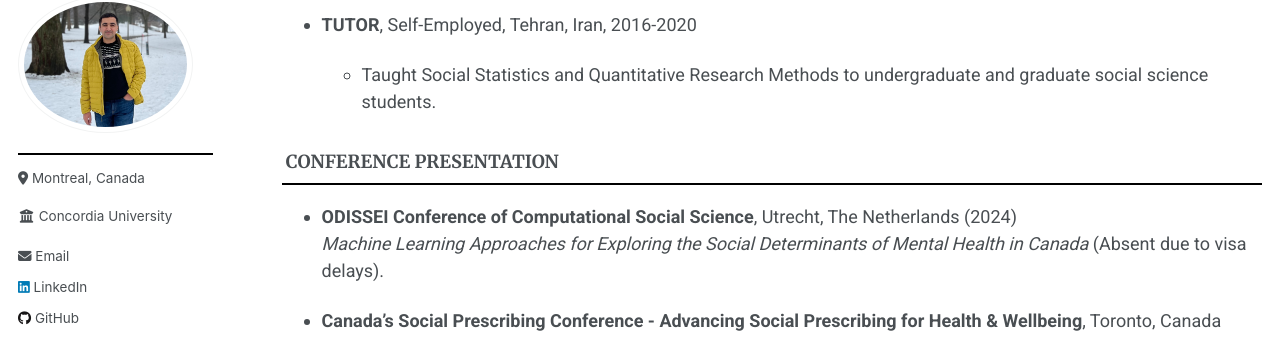
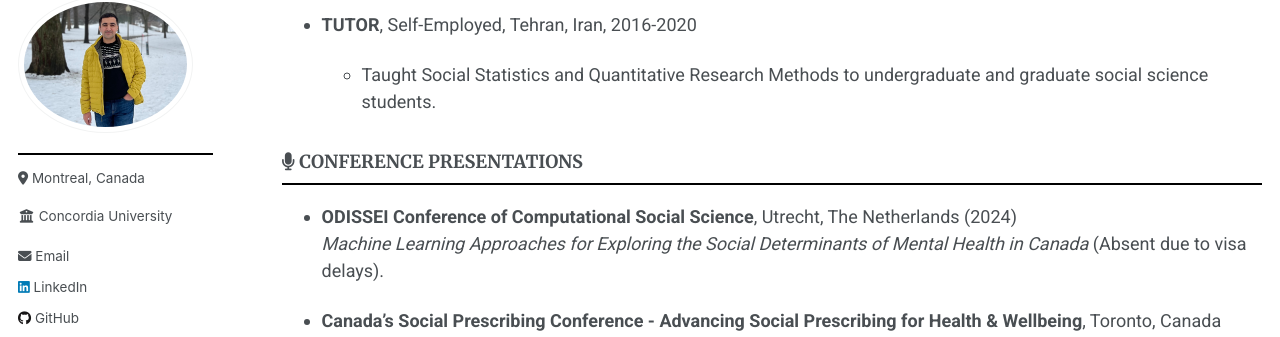
Before and after one commit to Mohsnmonji/mohsnmonji.github.io, a Jekyll site: the page built from _pages/Curriculum Vitae.md, in a window 1280 px wide and 900 px high, scrolled down 1980 px. Shown: the part 110-447 px from the top of the window. Built offline with Jekyll 4.4.1, drawn with Linux system fonts in a browser that asks for light colours.

Commit message:
Update Curriculum Vitae.md

```diff
--- a/_pages/Curriculum Vitae.md
+++ b/_pages/Curriculum Vitae.md
@@ -80,7 +80,7 @@ redirect_from:
 
    - Taught Social Statistics and Quantitative Research Methods to undergraduate and graduate social science students.
 
-### <i class="fas fa-podium"></i> CONFERENCE PRESENTATION
+### <i class="fas fa-microphone"></i> CONFERENCE PRESENTATIONS
 
 - **ODISSEI Conference of Computational Social Science**, Utrecht, The Netherlands (2024)
   *Machine Learning Approaches for Exploring the Social Determinants of Mental Health in Canada* (Absent due to visa delays).
@@ -161,7 +161,8 @@ redirect_from:
 
 
 
-### <i class="fas fa-certificate"></i> CERTIFICATES
+### <i class="fas fa-award"></i> CERTIFICATES
+
 
 - **Canadian Statistics and Microdata for the Social Sciences**, issued by Concordia University, 2023
 - **Gender-Based Analysis Plus**, issued by Government of Canada, 2024
```
